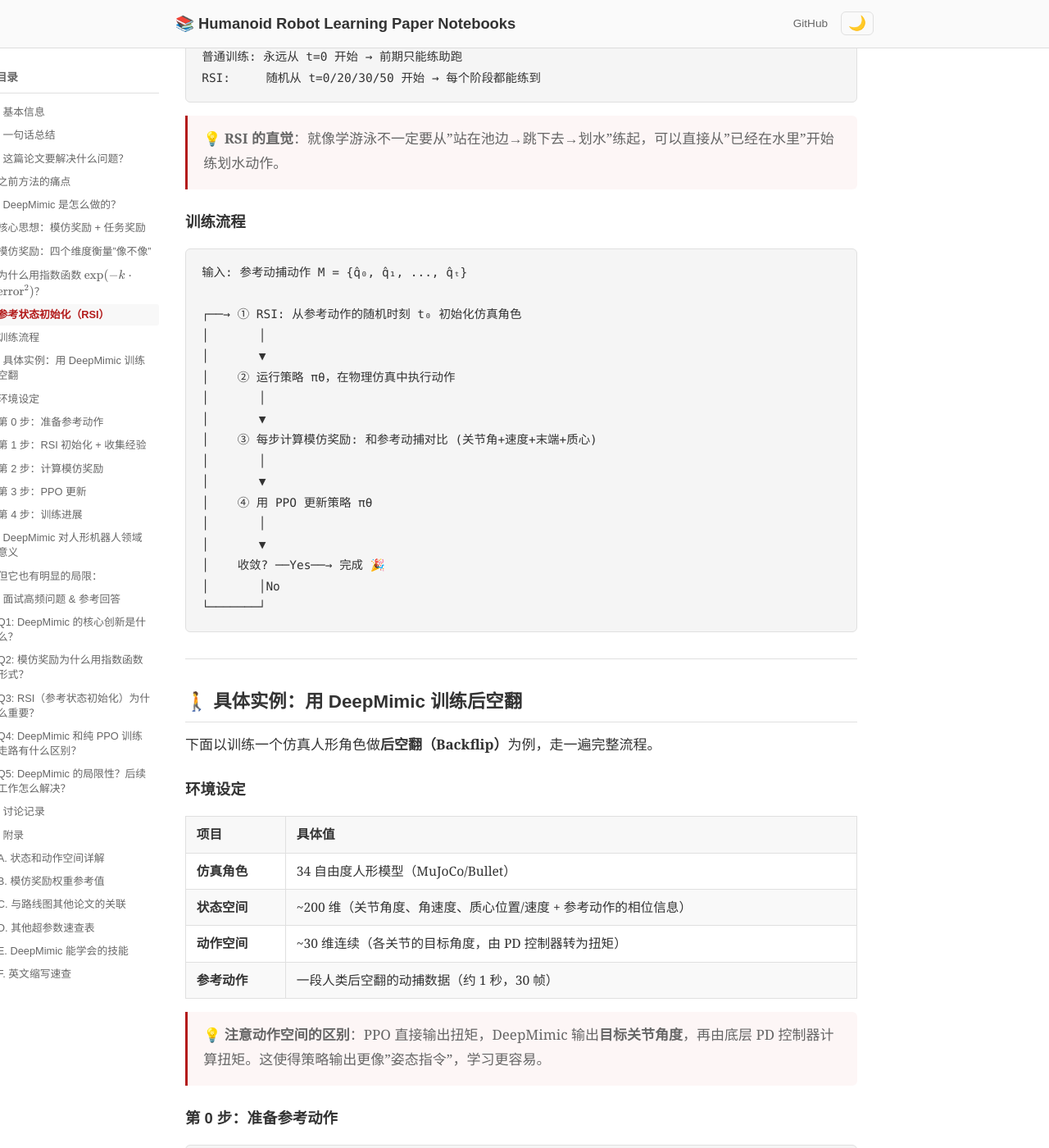
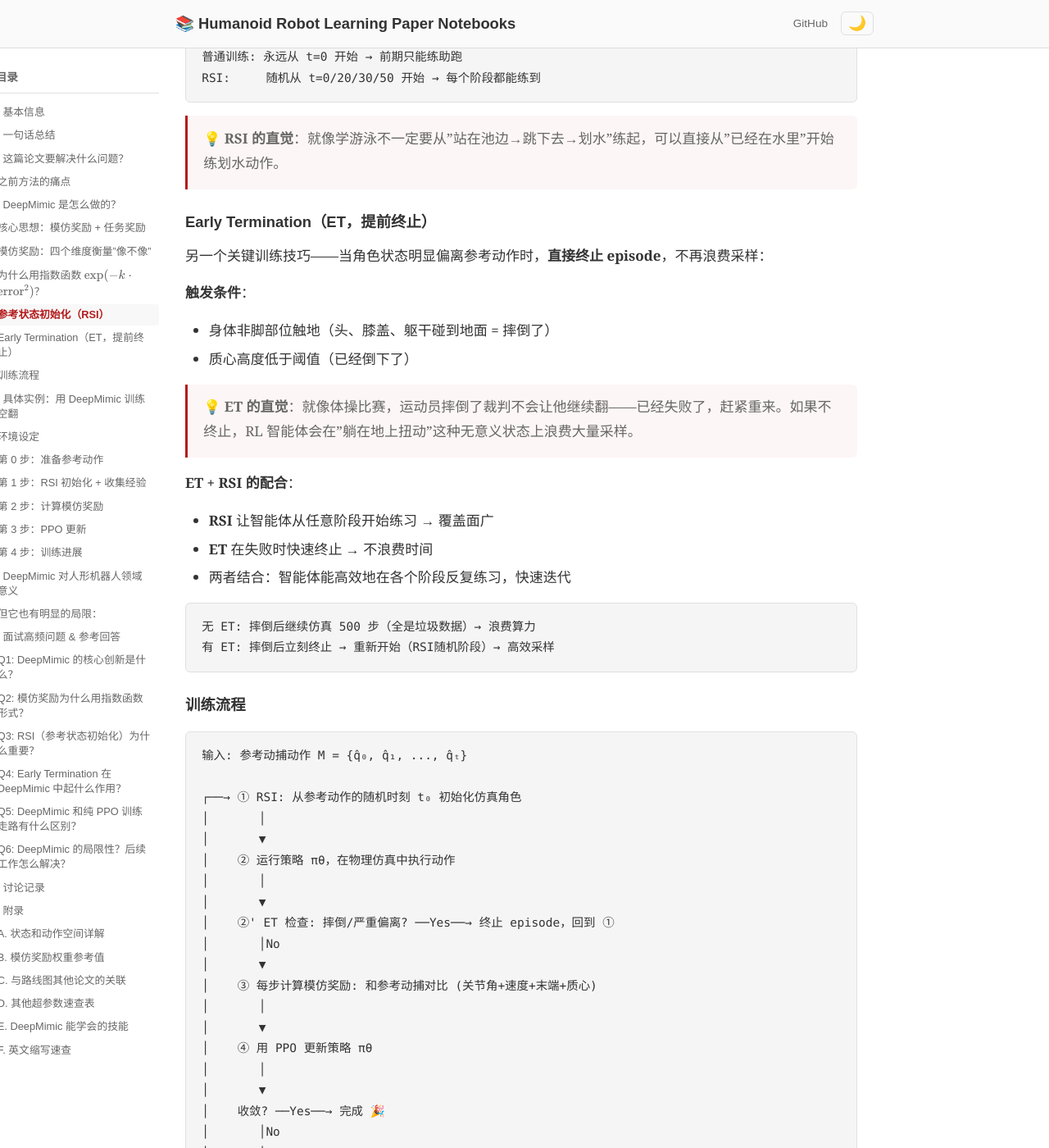
Before and after one commit to ImChong/Humanoid_Robot_Learning_Paper_Notebooks, a Jekyll site: the page built from papers/01_Foundational_RL/DeepMimic_Example-Guided_Deep_RL_of_Physics-Based_Character_Skills/DeepMimic_Example-Guided_Deep_RL_of_Physics-Based_Character_Skills.md, in a window 1280 px wide and 1400 px high, scrolled down 2997 px. Shown: the whole window at 82% size. Built offline with Jekyll 4.4.1, drawn with Linux system fonts in a browser that asks for light colours; some of the changed text lies outside the part shown.

Commit message:
feat: DeepMimic笔记补充Early Termination机制

````diff
--- a/papers/01_Foundational_RL/DeepMimic_Example-Guided_Deep_RL_of_Physics-Based_Character_Skills/DeepMimic_Example-Guided_Deep_RL_of_Physics-Based_Character_Skills.md
+++ b/papers/01_Foundational_RL/DeepMimic_Example-Guided_Deep_RL_of_Physics-Based_Character_Skills/DeepMimic_Example-Guided_Deep_RL_of_Physics-Based_Character_Skills.md
@@ -112,6 +112,26 @@ RSI:     随机从 t=0/20/30/50 开始 → 每个阶段都能练到
 
 > 💡 **RSI 的直觉**：就像学游泳不一定要从"站在池边→跳下去→划水"练起，可以直接从"已经在水里"开始练划水动作。
 
+### Early Termination（ET，提前终止）
+
+另一个关键训练技巧——当角色状态明显偏离参考动作时，**直接终止 episode**，不再浪费采样：
+
+**触发条件**：
+- 身体非脚部位触地（头、膝盖、躯干碰到地面 = 摔倒了）
+- 质心高度低于阈值（已经倒下了）
+
+> 💡 **ET 的直觉**：就像体操比赛，运动员摔倒了裁判不会让他继续翻——已经失败了，赶紧重来。如果不终止，RL 智能体会在"躺在地上扭动"这种无意义状态上浪费大量采样。
+
+**ET + RSI 的配合**：
+- **RSI** 让智能体从任意阶段开始练习 → 覆盖面广
+- **ET** 在失败时快速终止 → 不浪费时间
+- 两者结合：智能体能高效地在各个阶段反复练习，快速迭代
+
+```
+无 ET: 摔倒后继续仿真 500 步（全是垃圾数据）→ 浪费算力
+有 ET: 摔倒后立刻终止 → 重新开始（RSI随机阶段）→ 高效采样
+```
+
 ### 训练流程
 
 ```
@@ -122,6 +142,9 @@ RSI:     随机从 t=0/20/30/50 开始 → 每个阶段都能练到
 │       ▼
 │    ② 运行策略 πθ，在物理仿真中执行动作
 │       │
+│       ▼
+│    ②' ET 检查: 摔倒/严重偏离? ──Yes──→ 终止 episode，回到 ①
+│       │No
 │       ▼
 │    ③ 每步计算模仿奖励: 和参考动捕对比 (关节角+速度+末端+质心)
 │       │
@@ -254,10 +277,13 @@ DeepMimic 是**运动模仿学习**的开山之作，几乎所有后续的机器
 ### Q3: RSI（参考状态初始化）为什么重要？
 **A**: 复杂动作（如空翻）是多个阶段的序列。不用 RSI 的话，智能体需要按顺序依次学会每个阶段，前期阶段没学好就无法进入后期阶段。RSI 让智能体直接从任意阶段开始练习，大幅加速学习。
 
-### Q4: DeepMimic 和纯 PPO 训练走路有什么区别？
+### Q4: Early Termination 在 DeepMimic 中起什么作用？
+**A**: 当角色摔倒（非脚部位触地）或严重偏离参考动作时，提前终止 episode。好处：①避免在已失败状态上浪费采样；②隐式鼓励策略保持平衡——摔倒意味着后续所有奖励归零；③和 RSI 配合，实现高效的多阶段训练。
+
+### Q5: DeepMimic 和纯 PPO 训练走路有什么区别？
 **A**: 纯 PPO 只有任务奖励（如前进速度），动作可能很不自然。DeepMimic 额外引入了模仿奖励，让智能体不仅完成任务，还要像参考动作一样自然。代价是需要动捕数据。
 
-### Q5: DeepMimic 的局限性？后续工作怎么解决？
+### Q6: DeepMimic 的局限性？后续工作怎么解决？
 **A**:
 - **一策略一动作** → AMP/ASE 引入风格学习和技能嵌入，一个策略学多个技能
 - **精确帧匹配** → AMP 用对抗学习匹配运动分布而非逐帧对比
````
